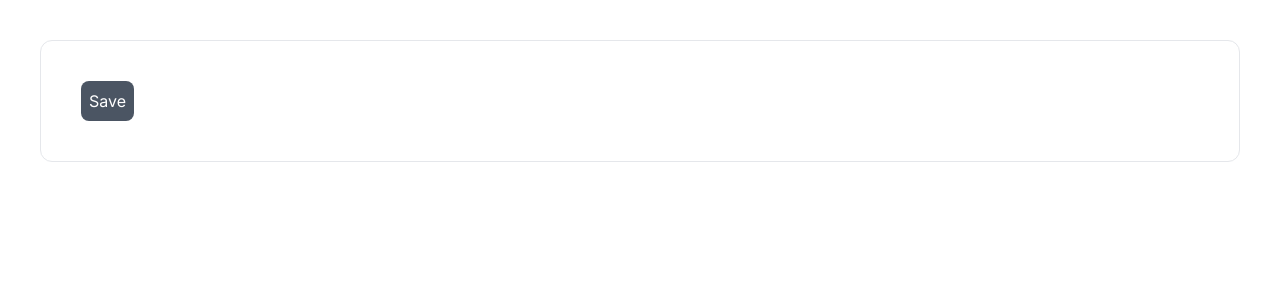
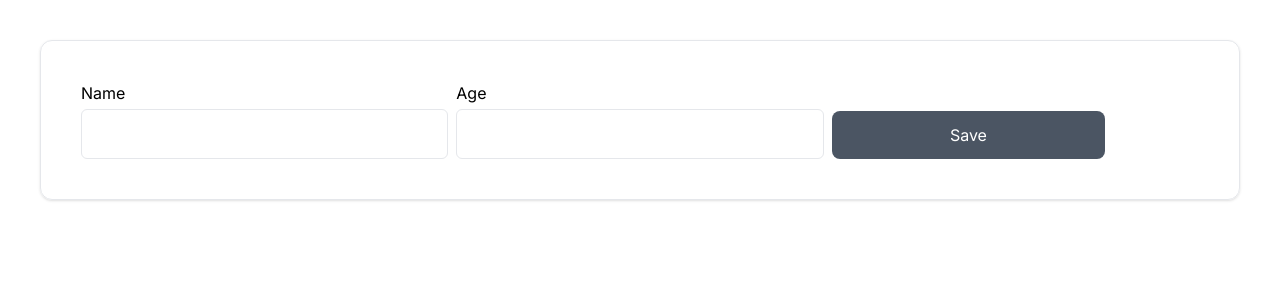
Before and after one commit to wilsonmjunior/hefesto, a Next.js app: page /form in a window 1280 px wide. Shown: the top 300 px of the page. Built offline with nearby package versions, Linux system fonts and the light colour scheme.

Commit message:
fix: form

```diff
--- a/src/app/form/page.tsx
+++ b/src/app/form/page.tsx
@@ -1,20 +1,52 @@
+type FormData = {
+  name: string;
+  age: string;
+};
+
 export default function Page() {
-  async function onSave() {
+  async function onSave(formData: unknown[]) {
     'use server';
-    console.log('onSave')
+    console.log('onSave', formData)
   }
 
   return (
     <form
       action={onSave}
-      className="border rounded-xl p-10 m-10"
+      className="grid
+        grid-cols-12
+        gap-2
+        border
+        rounded-xl
+        p-10
+        m-10
+        shadow"
     >
-      <button
-        type="submit"
-        className="p-2 rounded-lg text-white bg-gray-600 hover:bg-gray-400 "
-      >
-        Save
-      </button>
+      <div className="col-span-4 flex flex-col">
+        <label htmlFor="label-name">Name</label>
+        <input name="name" className="mt-1 py-3 px-5 border rounded-md" type="text" />
+      </div>
+
+      <div className="col-span-4 flex flex-col">
+        <label htmlFor="label-age">Age</label>
+        <input name="age" className="mt-1 py-3 px-5 border rounded-md" type="text" />
+      </div>
+
+      <div className="col-span-3 self-end">
+        <button
+          type="submit"
+          className="w-full
+            py-3
+            px-5
+            rounded-lg
+            bg-gray-600
+            text-white
+            hover:bg-gray-500
+            transition-all
+            ease-linear"
+        >
+          Save
+        </button>
+      </div>
     </form>
   );
 }
```
